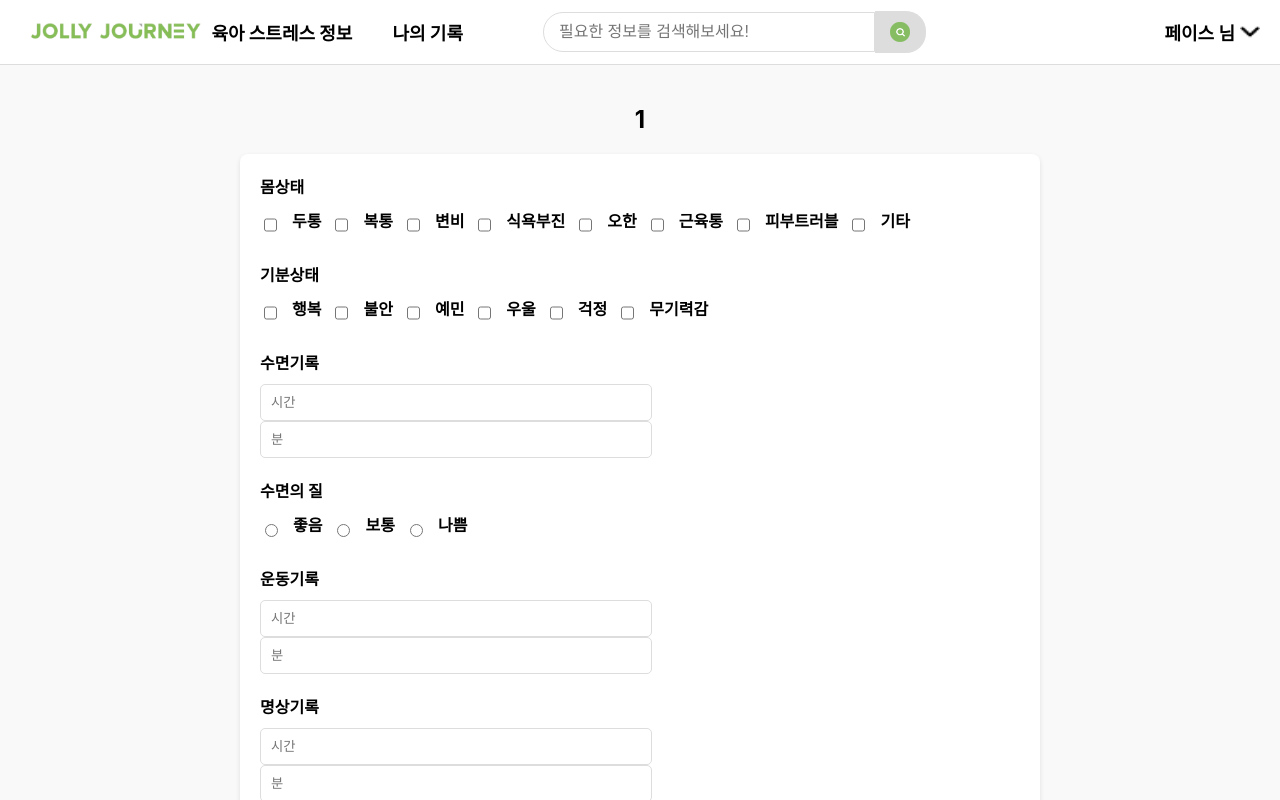
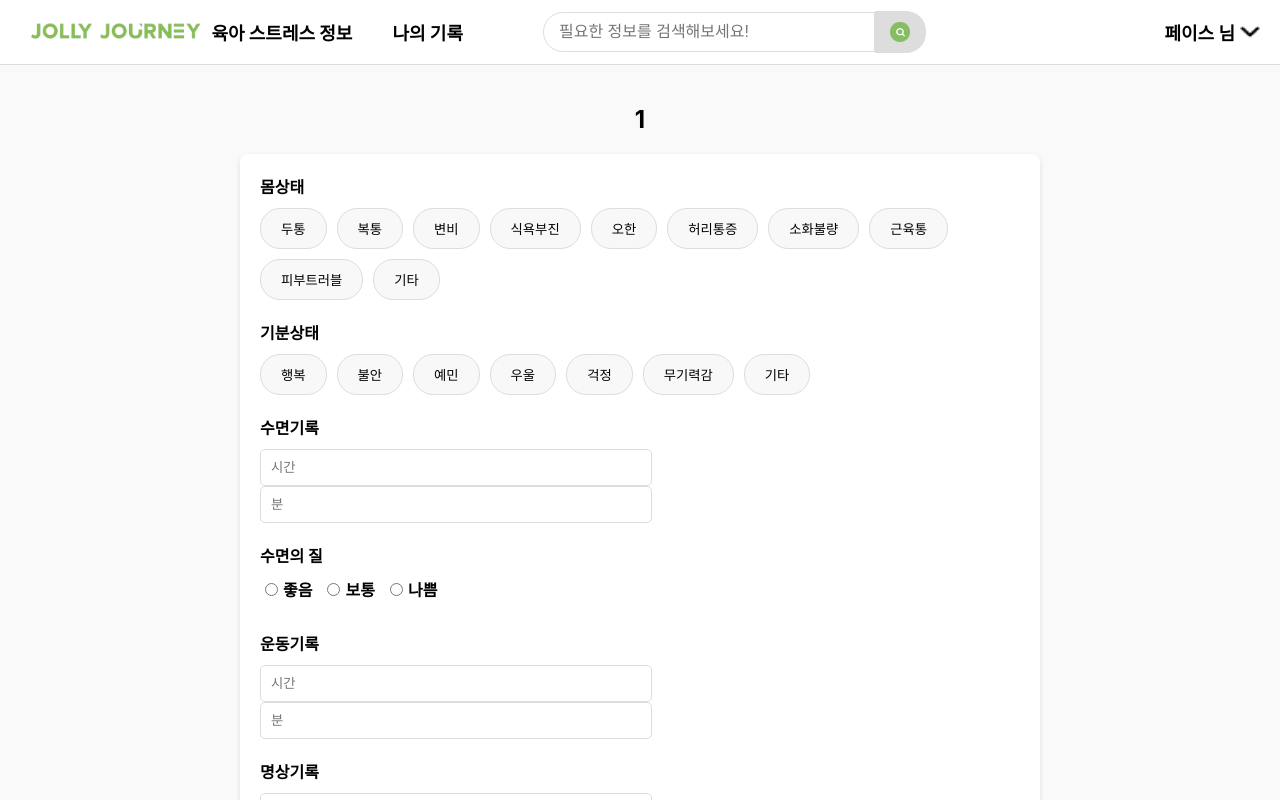
Before and after one commit to Likelion-YeungNam-Univ/12th-JollyJourney-FE, a React (Create React App) app: page /record/1 in a window 1280 px wide. Shown: the top 800 px of the page. Built offline with nearby package versions, Linux system fonts and the light colour scheme.

Commit message:
Button of Record Detail added

```diff
--- a/src/components/record/RecordDetail.css
+++ b/src/components/record/RecordDetail.css
@@ -17,14 +17,23 @@
     text-align: left;
   }
 
-  .checkbox-group {
+  .button-group {
     display: flex;
     flex-wrap: wrap;
     gap: 10px;
   }
 
-  .checkbox-group input[type="checkbox"] {
-    margin-right: 5px;
+  .condition-button {
+    padding: 10px 20px;
+    border: 1px solid #ddd;
+    border-radius: 20px;
+    cursor: pointer;
+    background-color: #f8f8f8;
+  }
+
+  .condition-button.selected {
+    background-color: #86BD63;
+    color: white;
   }
 
   .radio-group {
--- a/src/components/record/RecordDetail.js
+++ b/src/components/record/RecordDetail.js
@@ -27,16 +27,18 @@ const RecordDetail = () => {
     }
   }, [date]);
 
+  const handleButtonClick = (category, value) => {
+    setRecord(prevRecord => {
+      const updatedArray = prevRecord[category].includes(value)
+        ? prevRecord[category].filter(item => item !== value)
+        : [...prevRecord[category], value];
+      return { ...prevRecord, [category]: updatedArray };
+    });
+  };
+
   const handleChange = (e) => {
-    const { name, value, type, checked } = e.target;
-    if (type === 'checkbox') {
-      setRecord(prevRecord => {
-        const updatedArray = checked
-          ? [...prevRecord[name], value]
-          : prevRecord[name].filter(item => item !== value);
-        return { ...prevRecord, [name]: updatedArray };
-      });
-    } else if (type === 'radio') {
+    const { name, value, type } = e.target;
+    if (type === 'radio') {
       setRecord(prevRecord => ({ ...prevRecord, [name]: value }));
     } else {
       setRecord(prevRecord => ({ ...prevRecord, [name]: value }));
@@ -60,41 +62,31 @@ const RecordDetail = () => {
       <div className="record-form">
         <div className="form-group">
           <label>몸상태</label>
-          <div className="checkbox-group">
-            <input type="checkbox" id="headache" name="bodyCondition" value="두통" checked={record.bodyCondition.includes('두통')} onChange={handleChange} />
-            <label htmlFor="headache">두통</label>
-            <input type="checkbox" id="backPain" name="bodyCondition" value="복통" checked={record.bodyCondition.includes('복통')} onChange={handleChange} />
-            <label htmlFor="backPain">복통</label>
-            <input type="checkbox" id="constipation" name="bodyCondition" value="변비" checked={record.bodyCondition.includes('변비')} onChange={handleChange} />
-            <label htmlFor="constipation">변비</label>
-            <input type="checkbox" id="digestiveIssues" name="bodyCondition" value="식욕부진" checked={record.bodyCondition.includes('식욕부진')} onChange={handleChange} />
-            <label htmlFor="digestiveIssues">식욕부진</label>
-            <input type="checkbox" id="vomiting" name="bodyCondition" value="오한" checked={record.bodyCondition.includes('오한')} onChange={handleChange} />
-            <label htmlFor="vomiting">오한</label>
-            <input type="checkbox" id="musclePain" name="bodyCondition" value="근육통" checked={record.bodyCondition.includes('근육통')} onChange={handleChange} />
-            <label htmlFor="musclePain">근육통</label>
-            <input type="checkbox" id="skinTrouble" name="bodyCondition" value="피부트러블" checked={record.bodyCondition.includes('피부트러블')} onChange={handleChange} />
-            <label htmlFor="skinTrouble">피부트러블</label>
-            <input type="checkbox" id="other" name="bodyCondition" value="기타" checked={record.bodyCondition.includes('기타')} onChange={handleChange} />
-            <label htmlFor="other">기타</label>
+          <div className="button-group">
+            {['두통', '복통', '변비', '식욕부진', '오한', '허리통증', '소화불량', '근육통', '피부트러블', '기타'].map(condition => (
+              <button
+                key={condition}
+                className={`condition-button ${record.bodyCondition.includes(condition) ? 'selected' : ''}`}
+                onClick={() => handleButtonClick('bodyCondition', condition)}
+              >
+                {condition}
+              </button>
+            ))}
           </div>
         </div>
 
         <div className="form-group">
           <label>기분상태</label>
-          <div className="checkbox-group">
-            <input type="checkbox" id="happy" name="mood" value="행복" checked={record.mood.includes('행복')} onChange={handleChange} />
-            <label htmlFor="happy">행복</label>
-            <input type="checkbox" id="anxiety" name="mood" value="불안" checked={record.mood.includes('불안')} onChange={handleChange} />
-            <label htmlFor="anxiety">불안</label>
-            <input type="checkbox" id="sensitive" name="mood" value="예민" checked={record.mood.includes('예민')} onChange={handleChange} />
-            <label htmlFor="sensitive">예민</label>
-            <input type="checkbox" id="depressed" name="mood" value="우울" checked={record.mood.includes('우울')} onChange={handleChange} />
-            <label htmlFor="depressed">우울</label>
-            <input type="checkbox" id="worry" name="mood" value="걱정" checked={record.mood.includes('걱정')} onChange={handleChange} />
-            <label htmlFor="worry">걱정</label>
-            <input type="checkbox" id="lethargic" name="mood" value="무기력감" checked={record.mood.includes('무기력감')} onChange={handleChange} />
-            <label htmlFor="lethargic">무기력감</label>
+          <div className="button-group">
+            {['행복', '불안', '예민', '우울', '걱정', '무기력감', '기타'].map(mood => (
+              <button
+                key={mood}
+                className={`condition-button ${record.mood.includes(mood) ? 'selected' : ''}`}
+                onClick={() => handleButtonClick('mood', mood)}
+              >
+                {mood}
+              </button>
+            ))}
           </div>
         </div>
 
@@ -107,12 +99,18 @@ const RecordDetail = () => {
         <div className="form-group">
           <label>수면의 질</label>
           <div className="radio-group">
-            <input type="radio" id="good" name="sleepQuality" value="좋음" checked={record.sleepQuality === '좋음'} onChange={handleChange} />
-            <label htmlFor="good">좋음</label>
-            <input type="radio" id="average" name="sleepQuality" value="보통" checked={record.sleepQuality === '보통'} onChange={handleChange} />
-            <label htmlFor="average">보통</label>
-            <input type="radio" id="bad" name="sleepQuality" value="나쁨" checked={record.sleepQuality === '나쁨'} onChange={handleChange} />
-            <label htmlFor="bad">나쁨</label>
+            {['좋음', '보통', '나쁨'].map(quality => (
+              <label key={quality}>
+                <input
+                  type="radio"
+                  name="sleepQuality"
+                  value={quality}
+                  checked={record.sleepQuality === quality}
+                  onChange={handleChange}
+                />
+                {quality}
+              </label>
+            ))}
           </div>
         </div>
 
```
